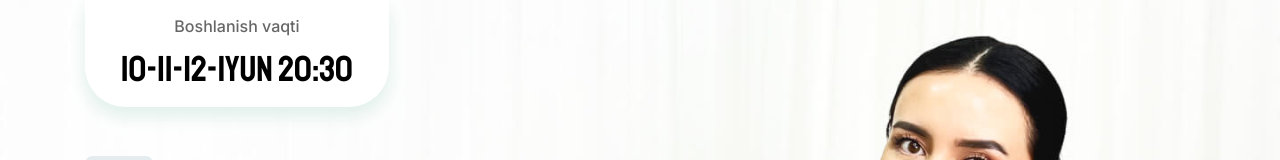
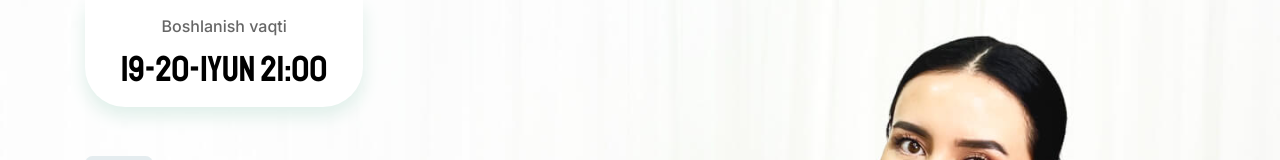
Before and after one commit to sultonbayevogabek/rustili.fulfiledu.uz, a plain HTML site: page index.html in a window 1280 px wide. Shown: the top 160 px of the page. Drawn offline with Linux system fonts and the light colour scheme; no server answers.

Commit message:
initial commit

```diff
--- a/index.html
+++ b/index.html
@@ -21,7 +21,7 @@
                 <div class="webinar-date">
                     <div class="webinar-date-title">Boshlanish vaqti</div>
                     <div class="webinar-date-date">
-                        10-11-12-iyun 20:30
+                        19-20-iyun 21:00
                     </div>
                 </div>
             </div>
```
Also changed, not shown: telegram.html (+2 -2 lines).
